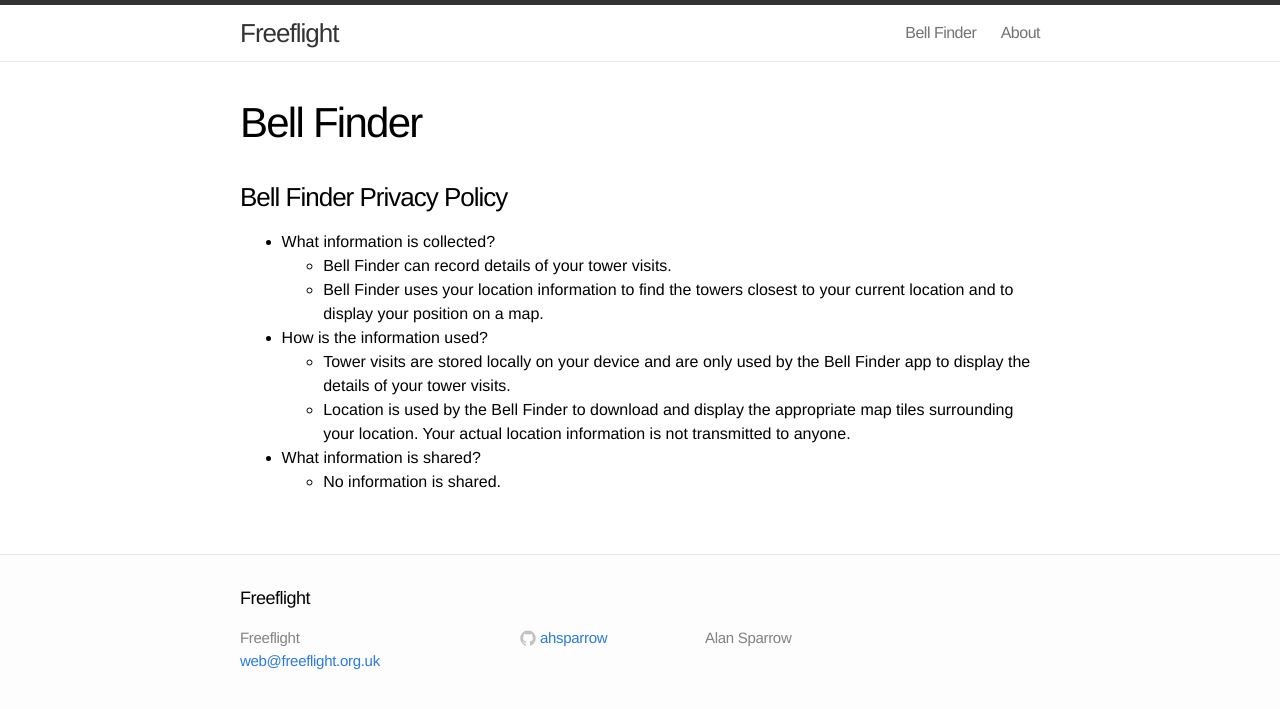
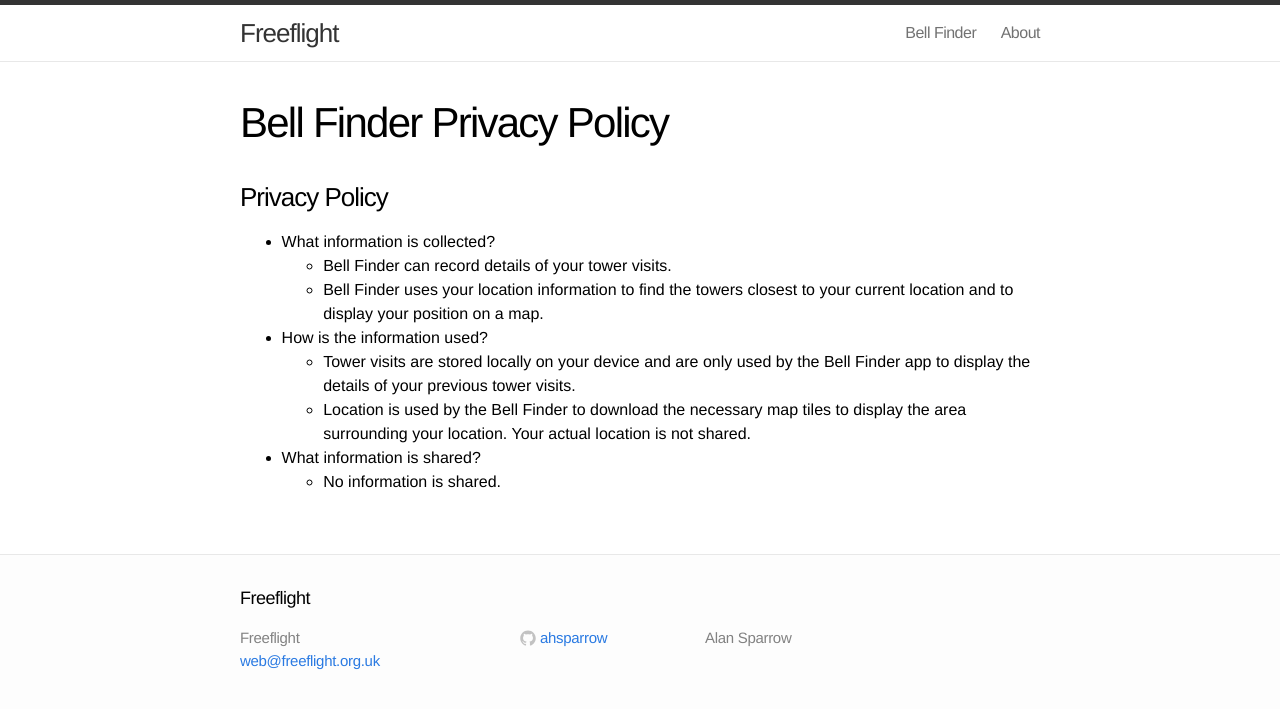
Before and after one commit to ahsparrow/ahsparrow.github.io, a Jekyll site: the page built from bellfinder/privacy.md, in a window 1280 px wide. Shown: the top 709 px of the page. Built offline with Jekyll 4.4.1, drawn with Linux system fonts in a browser that asks for light colours.

Commit message:
Update privacy

```diff
--- a/bellfinder/privacy.md
+++ b/bellfinder/privacy.md
@@ -1,10 +1,10 @@
 ---
 layout: page
-title: Bell Finder
+title: Bell Finder Privacy Policy
 permalink: /bellfinder/privacy/
 ---
 
-### Bell Finder Privacy Policy
+### Privacy Policy
 
 * What information is collected?
 
@@ -16,11 +16,12 @@ permalink: /bellfinder/privacy/
 * How is the information used?
 
     * Tower visits are stored locally on your device and are only
-    used by the Bell Finder app to display the details of your tower visits.
+    used by the Bell Finder app to display the details of your previous
+    tower visits.
 
-    * Location is used by the Bell Finder to download and display the
-    appropriate map tiles surrounding your location. Your actual location
-    information is not transmitted to anyone.
+    * Location is used by the Bell Finder to download the necessary map tiles
+    to display the area surrounding your location. Your actual location
+    is not shared.
 
 * What information is shared?
 
```
